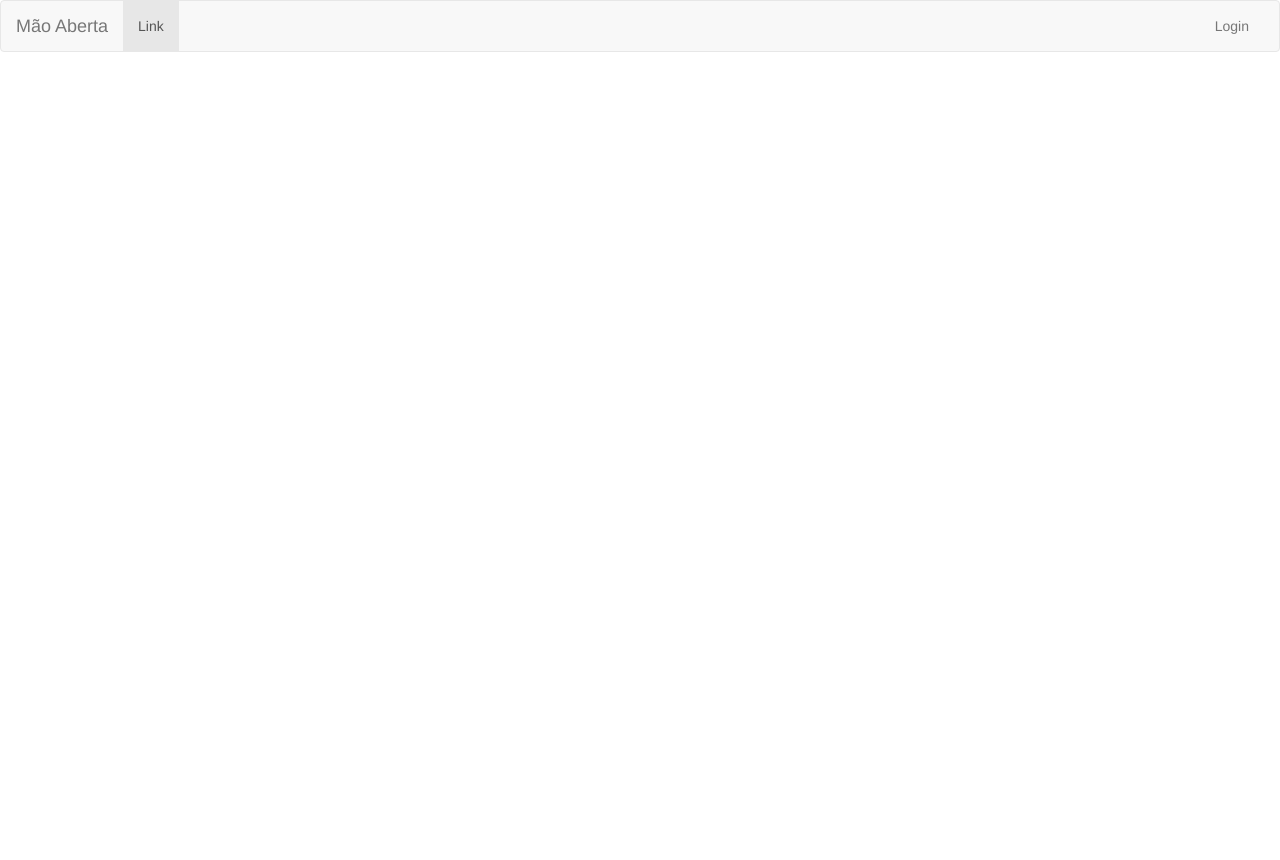
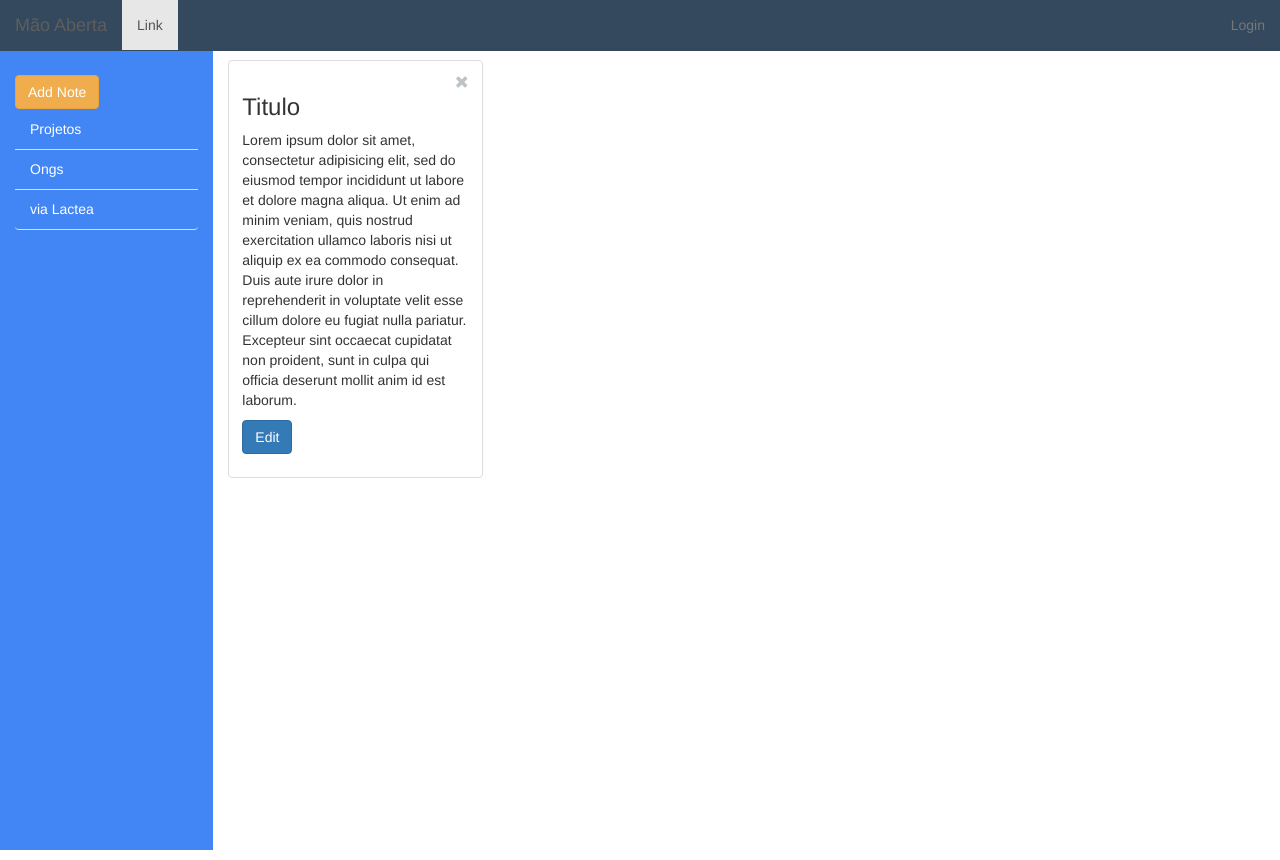
Before and after one commit to opensanca/maoaberta, a Django app: page / in a window 1280 px wide. Before the commit the page ends 52 px from the top, so only its background shows below. Run offline with Django 3.2, Linux system fonts and the light colour scheme; some libraries are stand-ins or nearby versions.

Commit message:
improve base template

```diff
--- a/maoaberta/static/css/custom.css
+++ b/maoaberta/static/css/custom.css
@@ -0,0 +1,39 @@
+body {
+    padding-top: 60px;
+}
+
+.navbar-default {
+    background-color:#34495e;
+    border-color: transparent;
+}
+
+.menu{
+    background:#4285f4;
+    min-height: 100vh;
+    position: relative;
+    top: -10px;
+}
+
+.navbar-default .navbar-brand {
+    color: #eee;
+}
+
+.glyphicon{
+    color:#bdc3c7;
+}
+
+.list-group-item {
+    position: relative;
+    display: block;
+    padding: 10px 15px;
+    margin-bottom: -1px;
+    background-color: transparent;
+    border: none;
+    border-bottom: 1px solid #ddd;
+    color: #fff;
+}
+
+.ajusta-itens{
+    top: 25px;
+    position: relative;
+}
--- a/maoaberta/templates/base.html
+++ b/maoaberta/templates/base.html
@@ -22,7 +22,8 @@
   <body>
     <header>
       {% block header %}
-      <nav class="navbar navbar-default">
+
+      <nav class="navbar navbar-default navbar-fixed-top">
         <div class="container-fluid">
           <!-- Brand and toggle get grouped for better mobile display -->
           <div class="navbar-header">
@@ -47,11 +48,43 @@
           </div><!-- /.navbar-collapse -->
         </div><!-- /.container-fluid -->
       </nav>
+
       {% endblock header %}
     </header>
 
+    {% block menu %}
+
+    <aside class="col-md-2 col-sm-2 menu">
+      <div class="ajusta-itens">
+        <button type="button" class="btn btn-warning" name="button">Add Note</button>
+
+        <ul class="list-group">
+          <li class="list-group-item">  Projetos </li>
+          <li class="list-group-item">  Ongs</li>
+          <li class="list-group-item"> via Lactea</li>
+        </ul>
+      </div>
+    </aside>
+
+    {% endblock menu %}
+
     {% block content %}
-    <div class="container">
+		<div class="col-md-8 col-sm-2 left-side-bar">
+			<div class="row">
+				<div class="col-sm-4 col-md-4 col-lg-4">
+					<div class="thumbnail">
+						<article class="caption">
+							<span class="glyphicon glyphicon-remove pull-right" aria-hidden="true"></span>
+
+							<h3>Titulo</h3>
+							<p> Lorem ipsum dolor sit amet, consectetur adipisicing elit, sed do eiusmod tempor incididunt ut labore et dolore magna aliqua. Ut enim ad minim veniam, quis nostrud exercitation ullamco laboris nisi ut aliquip ex ea commodo consequat. Duis aute irure dolor in reprehenderit in voluptate velit esse cillum dolore eu fugiat nulla pariatur. Excepteur sint occaecat cupidatat non proident, sunt in culpa qui officia deserunt mollit anim id est laborum.</p>
+							<p>
+							<a href="#" class="btn btn-primary" role="button">Edit</a>
+							</p>
+						</article>
+					</div>
+				</div>
+      </div>
     </div>
     {% endblock content %}
 
```
